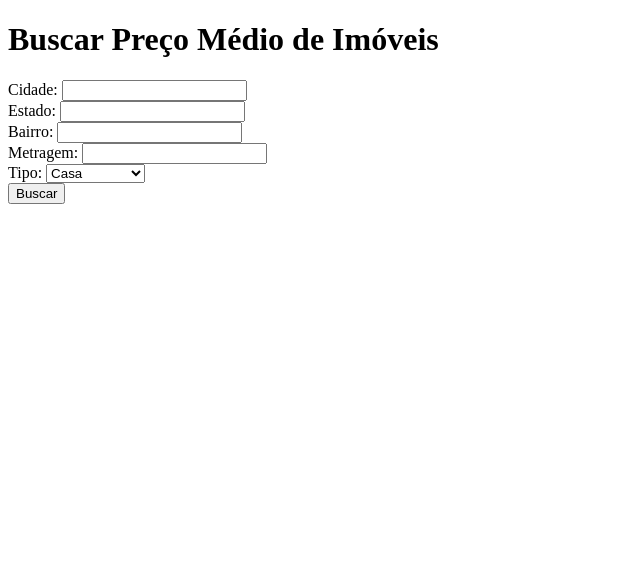
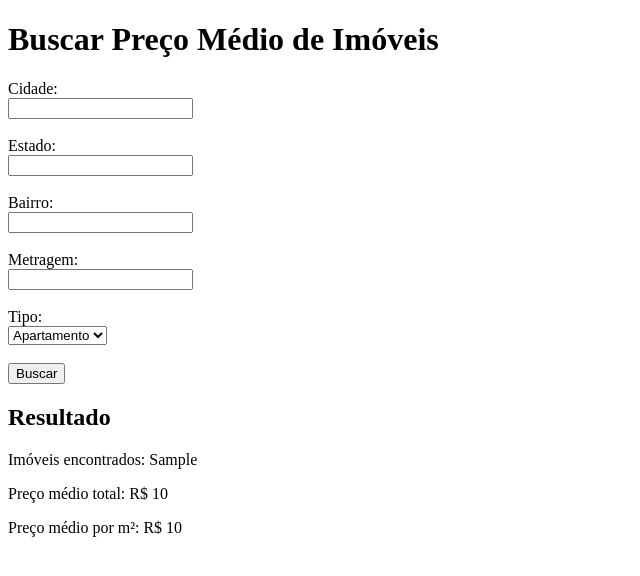
Before and after one commit to vendaiphone/Scrap-viva-real, a Flask app: template templates/index.html in a window 1280 px wide. Shown: the top 576 px of the page, without its empty margins (0-640 px from the left). Run offline with Flask 3, Linux system fonts and the light colour scheme; the template is opened without the code that fills it: most values are stand-ins (such as "Sample title", 1, 10 or a date in 2020).

Commit message:
Update index.html

```diff
--- a/templates/index.html
+++ b/templates/index.html
@@ -3,68 +3,54 @@
 <head>
   <meta charset="UTF-8">
   <title>Consulta de Imóveis</title>
+  <style>
+    #loading {
+      display: none;
+      font-weight: bold;
+      margin-top: 10px;
+      color: blue;
+    }
+  </style>
+  <script>
+    function mostrarLoading() {
+      document.getElementById('loading').style.display = 'block';
+    }
+  </script>
 </head>
 <body>
   <h1>Buscar Preço Médio de Imóveis</h1>
-  <form id="searchForm">
-    <label for="cidade">Cidade:</label>
-    <input type="text" id="cidade" required><br>
+  <form method="POST" onsubmit="mostrarLoading()">
+    <label>Cidade:</label><br>
+    <input name="cidade" required><br><br>
 
-    <label for="estado">Estado:</label>
-    <input type="text" id="estado" required><br>
+    <label>Estado:</label><br>
+    <input name="estado" required><br><br>
 
-    <label for="bairro">Bairro:</label>
-    <input type="text" id="bairro" required><br>
+    <label>Bairro:</label><br>
+    <input name="bairro" required><br><br>
 
-    <label for="metragem">Metragem:</label>
-    <input type="number" id="metragem" required><br>
+    <label>Metragem:</label><br>
+    <input name="metragem" type="number" required><br><br>
 
-    <label for="tipo">Tipo:</label>
-    <select id="tipo" required>
+    <label>Tipo:</label><br>
+    <select name="tipo">
+      <option value="apartamento">Apartamento</option>
       <option value="casa">Casa</option>
-      <option value="apartamento">Apartamento</option>
       <option value="terreno">Terreno</option>
-    </select><br>
+    </select><br><br>
 
     <button type="submit">Buscar</button>
   </form>
 
-  <div id="resultado" style="margin-top:20px;"></div>
+  <div id="loading">Buscando imóveis, por favor aguarde...</div>
 
-  <script>
-    const form = document.getElementById("searchForm");
-    const resultado = document.getElementById("resultado");
-
-    form.addEventListener("submit", async (e) => {
-      e.preventDefault();
-
-      const dados = {
-        cidade: cidade.value,
-        estado: estado.value,
-        bairro: bairro.value,
-        metragem: parseInt(metragem.value),
-        tipo: tipo.value
-      };
-
-      resultado.innerHTML = "Buscando imóveis...";
-
-      const res = await fetch("/buscar", {
-        method: "POST",
-        headers: { "Content-Type": "application/json" },
-        body: JSON.stringify(dados)
-      });
-
-      const data = await res.json();
-
-      if (data.erro) {
-        resultado.innerHTML = `<strong>Erro:</strong> ${data.erro}`;
-      } else {
-        resultado.innerHTML = `
-          <p><strong>Média total:</strong> R$ ${data.media_valor_total.toLocaleString()}</p>
-          <p><strong>Valor médio por m²:</strong> R$ ${data.media_valor_m2.toFixed(2)}</p>
-        `;
-      }
-    });
-  </script>
+  {% if resultado %}
+    <h2>Resultado</h2>
+    <p>Imóveis encontrados: {{ resultado.quantidade_encontrada }}</p>
+    <p>Preço médio total: R$ {{ resultado.media_valor_total }}</p>
+    <p>Preço médio por m²: R$ {{ resultado.media_valor_m2 }}</p>
+  {% elif erro %}
+    <p style="color: red">{{ erro }}</p>
+  {% endif %}
 </body>
 </html>
```
